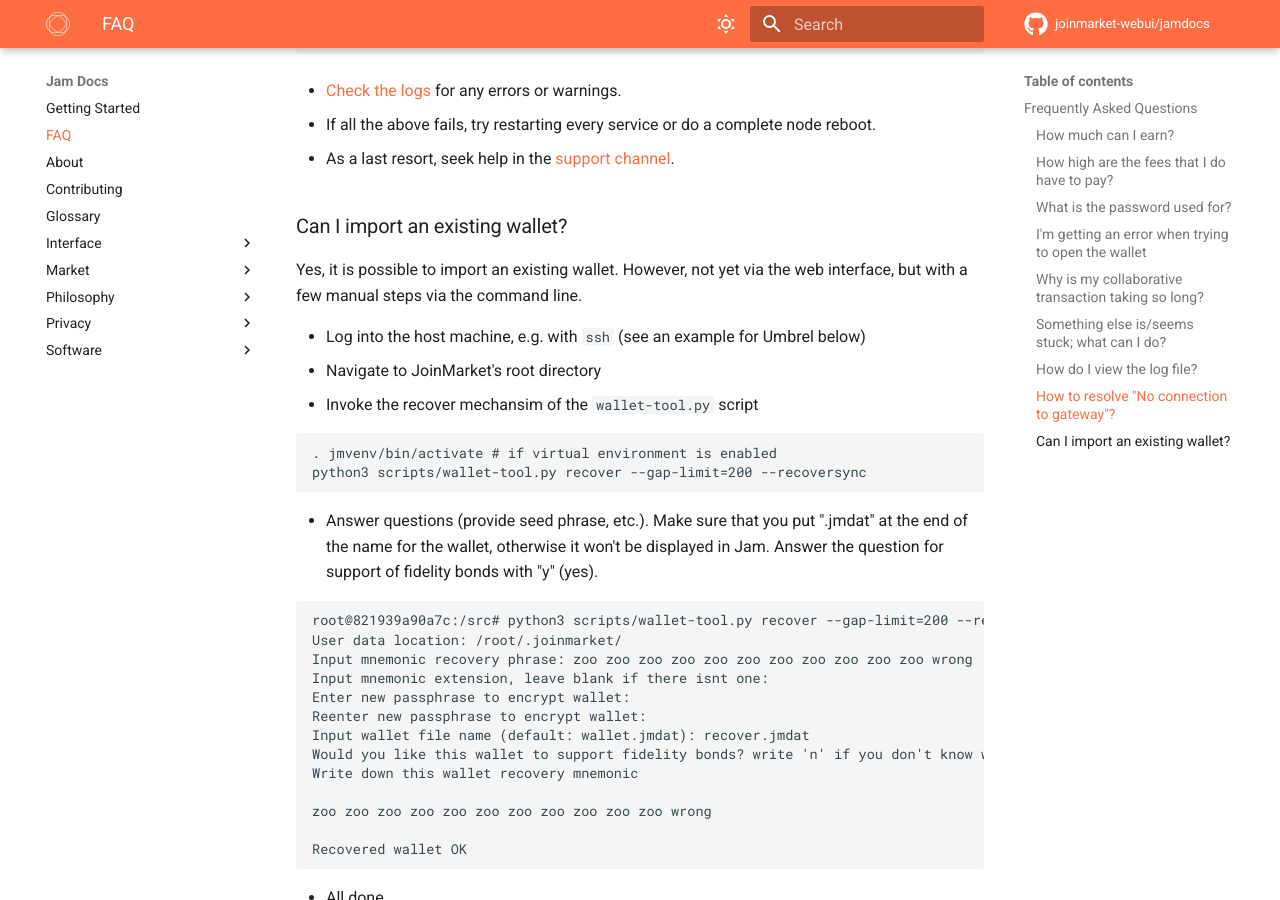
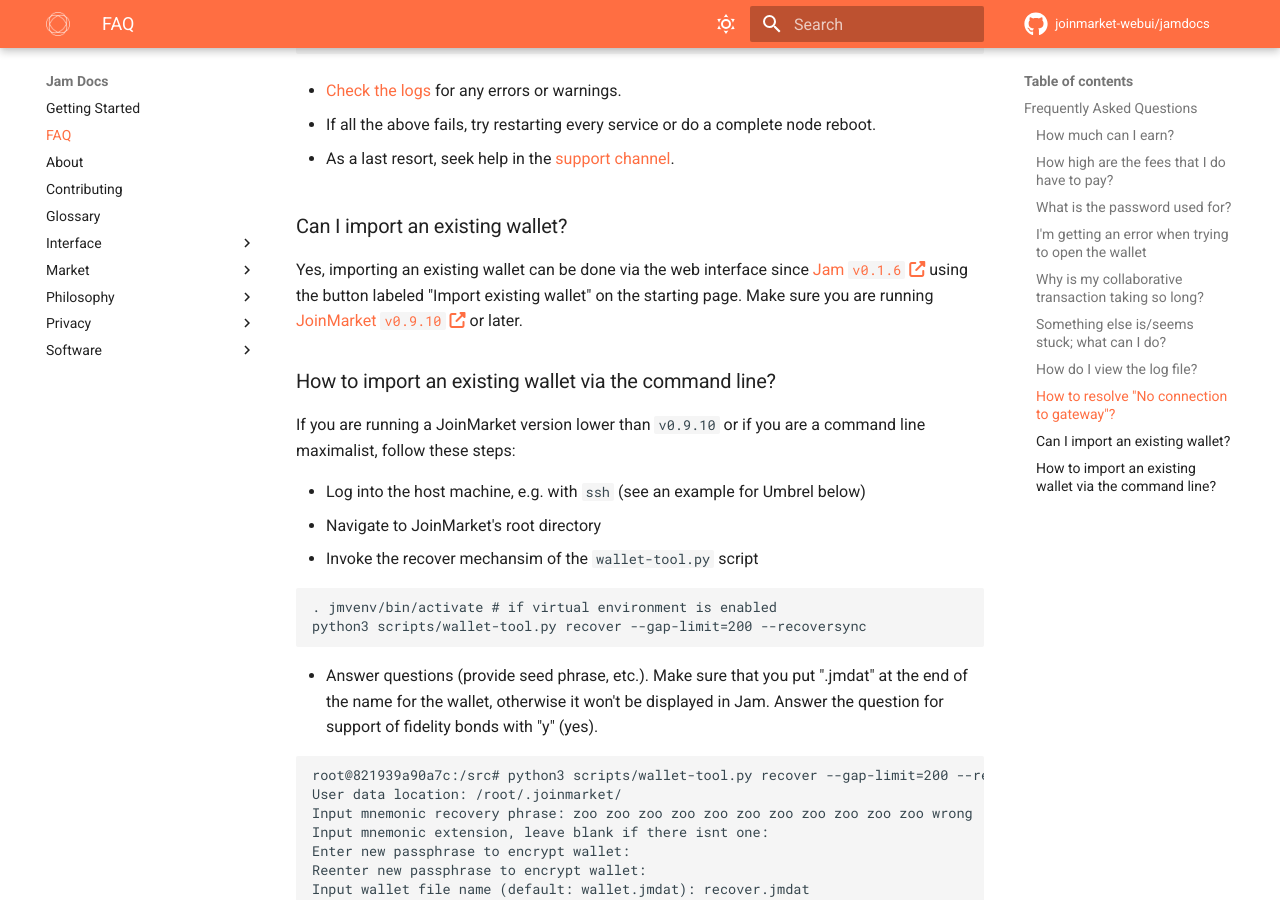
Before and after one commit to joinmarket-webui/jamdocs, an MkDocs documentation site: the page built from docs/FAQ.md, in a window 1280 px wide and 900 px high, scrolled down 3114 px. Built offline with MkDocs 1.6.1 and Material for MkDocs 9.7.7, drawn with Linux system fonts in a browser that asks for light colours; nearby versions of some CDN libraries; comment, search, counter and statistics services are not loaded.

Commit message:
docs(faq): info about wallet import via UI (#52)
* docs(faq): info about wallet import via UI

Co-authored-by: Marnix <93143998+MarnixCroes@users.noreply.github.com>

```diff
--- a/docs/FAQ.md
+++ b/docs/FAQ.md
@@ -166,8 +166,16 @@
 
 ### Can I import an existing wallet?
 
-Yes, it is possible to import an existing wallet.
-However, not yet via the web interface, but with a few manual steps via the command line.
+Yes, importing an existing wallet can be done via the web interface since [Jam `v0.1.6`][jam-v0-1-6]
+using the button labeled "Import existing wallet" on the starting page.
+Make sure you are running [JoinMarket `v0.9.10`][jm-v0-9-10] or later.
+
+[jam-v0-1-6]: https://github.com/joinmarket-webui/jam/releases/tag/v0.1.6
+[jm-v0-9-10]: https://github.com/JoinMarket-Org/joinmarket-clientserver/releases/tag/v0.9.10
+
+### How to import an existing wallet via the command line?
+
+If you are running a JoinMarket version lower than `v0.9.10` or if you are a command line maximalist, follow these steps:
 
 - Log into the host machine, e.g. with `ssh` (see an example for Umbrel below)
 - Navigate to JoinMarket's root directory
```
Also changed, not shown: docs/interface/settings.md (+0 -6 lines).
